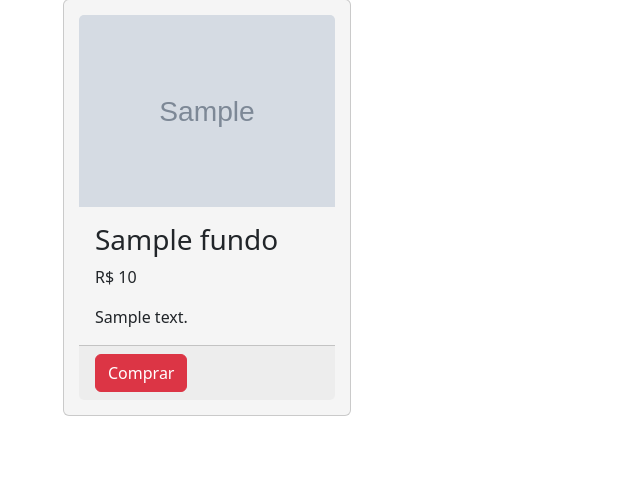
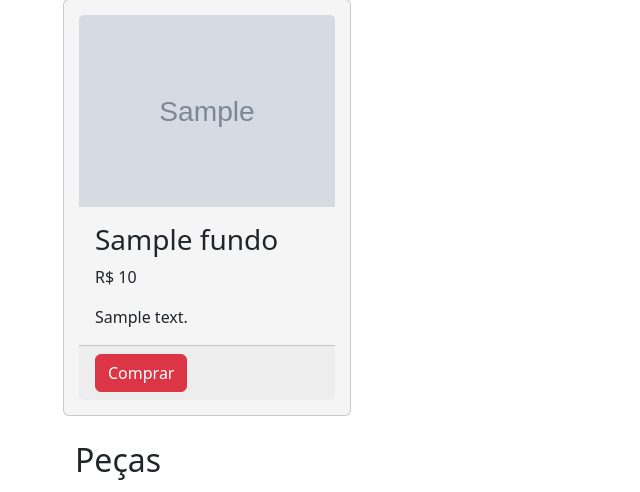
Before and after one commit to sarahsoaressilva/checkers-online, a FastAPI app: page /loja in a window 1280 px wide. Shown: the part 619-1111 px from the top of the page, without its empty margins (0-640 px from the left). Before the commit the page ends 1035 px from the top, so only its background shows below. Run offline with FastAPI, Linux system fonts and the light colour scheme; tables that the repository leaves empty hold one stand-in row (values such as "Sample post"); grey boxes marked "Sample" are stand-in pictures; some libraries are stand-ins or nearby versions.

Commit message:
Adiciona peças na loja

```diff
--- a/templates/loja.html
+++ b/templates/loja.html
@@ -53,6 +53,12 @@
         <div id="imagensFundo" class="row"></div>
       </div>
     </div>
+    <div class="container itens">
+      <div class="card-deck">
+        <p class="h2"> Peças </p>
+        <div id="pecas" class="row"></div>
+      </div>
+    </div>
 
 
 
```
